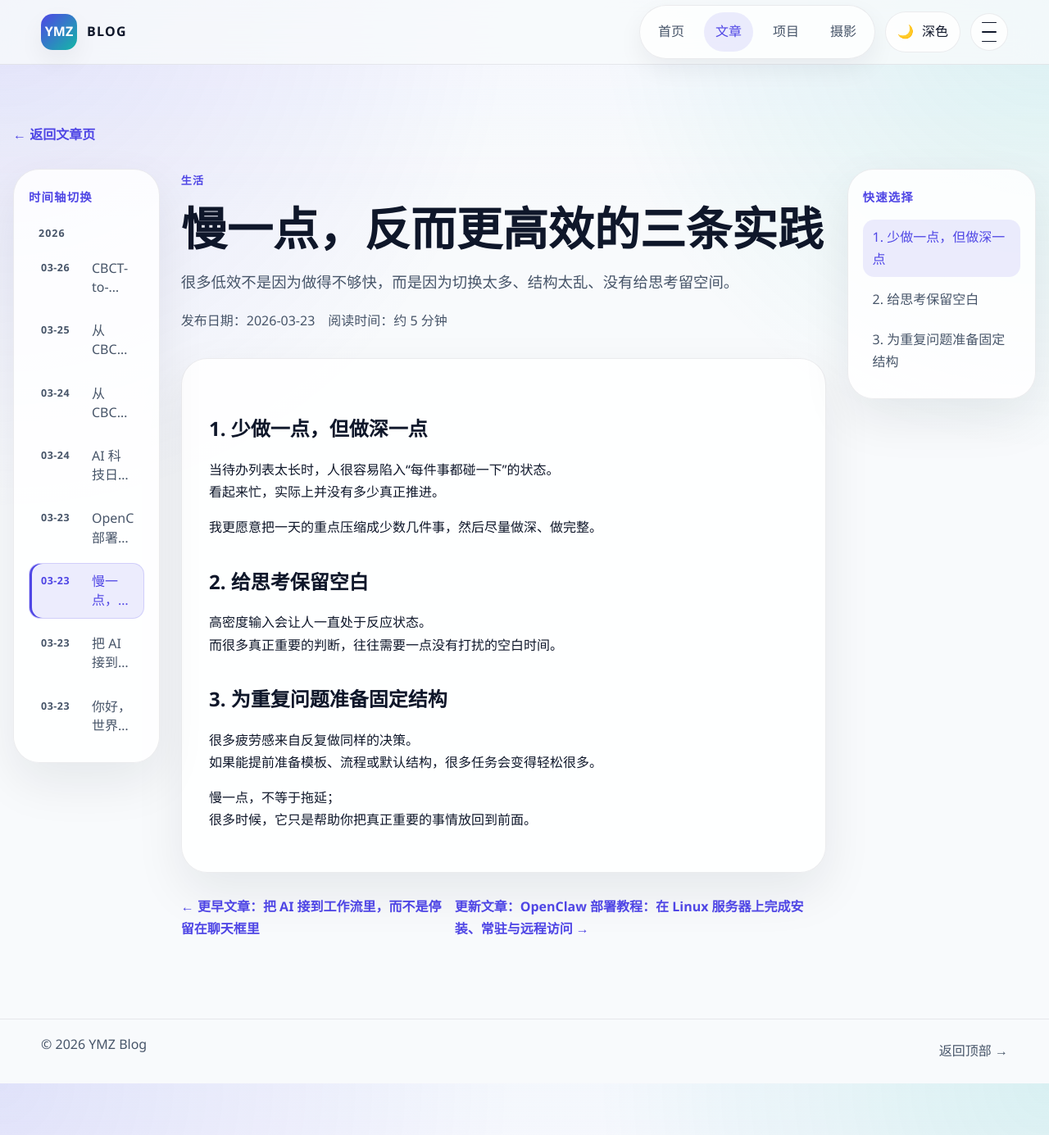
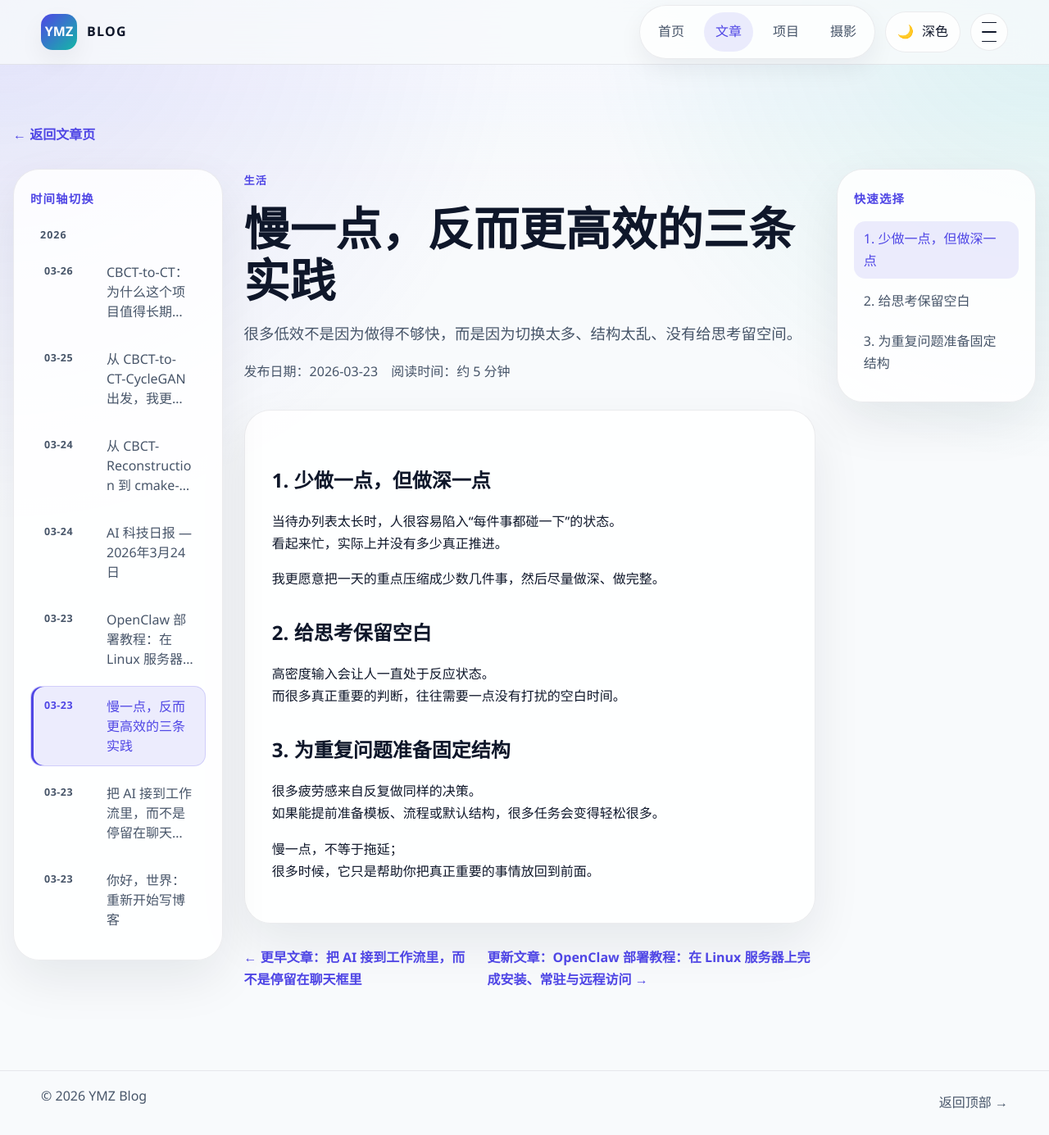
Before and after one commit to YMZ1998/YMZ1998.github.io, a Jekyll site: the page built from _posts/2026-03-23-slow-productivity.md, in a window 1280 px wide and 1385 px high. Shown: the whole window at 82% size. Built offline with Jekyll 4.4.1, drawn with Linux system fonts in a browser that asks for light colours.

Commit message:
Widen article timeline and reading layout

```diff
--- a/_sass/_pages.scss
+++ b/_sass/_pages.scss
@@ -1,12 +1,12 @@
 .article-shell {
-  width: min(1460px, calc(100vw - 32px));
+  width: min(1680px, calc(100vw - 32px));
   margin: 0 auto;
   padding: 72px 0 96px;
 }
 
 .article-layout {
   display: grid;
-  grid-template-columns: clamp(150px, 14vw, 180px) minmax(0, 920px) clamp(220px, 18vw, 260px);
+  grid-template-columns: clamp(240px, 20vw, 320px) minmax(0, 980px) clamp(240px, 19vw, 300px);
   gap: clamp(20px, 2vw, 32px);
   align-items: start;
   justify-content: center;
@@ -38,7 +38,7 @@
 .article-sidebar {
   position: sticky;
   top: 96px;
-  padding: 22px 18px;
+  padding: 24px 20px;
   max-height: calc(100vh - 128px);
   overflow: auto;
   scrollbar-width: thin;
@@ -271,11 +271,11 @@
 
 @media (max-width: 1100px) {
   .article-shell {
-    width: min(1120px, calc(100vw - 32px));
+    width: min(1320px, calc(100vw - 32px));
   }
 
   .article-layout {
-    grid-template-columns: minmax(0, 1fr) 220px;
+    grid-template-columns: minmax(0, 1fr) 280px;
     gap: 24px;
   }
 
--- a/_sass/_sections.scss
+++ b/_sass/_sections.scss
@@ -214,7 +214,7 @@
 
 .listing-layout {
   display: grid;
-  grid-template-columns: 280px minmax(0, 1fr);
+  grid-template-columns: 340px minmax(0, 1fr);
   gap: 28px;
   align-items: start;
 }
@@ -252,10 +252,10 @@
 
 .article-timeline-link {
   display: grid;
-  grid-template-columns: 52px minmax(0, 1fr);
-  gap: 10px;
+  grid-template-columns: 64px minmax(0, 1fr);
+  gap: 12px;
   align-items: start;
-  padding: 10px 12px 10px 14px;
+  padding: 12px 14px 12px 16px;
   border-radius: 14px;
   color: var(--text-soft);
   border: 1px solid transparent;
@@ -282,11 +282,12 @@
 }
 
 .article-timeline-text {
-  line-height: 1.45;
+  line-height: 1.5;
   display: -webkit-box;
   overflow: hidden;
-  -webkit-line-clamp: 2;
+  -webkit-line-clamp: 3;
   -webkit-box-orient: vertical;
+  word-break: break-word;
 }
 
 @media (max-width: 1100px) {
```
